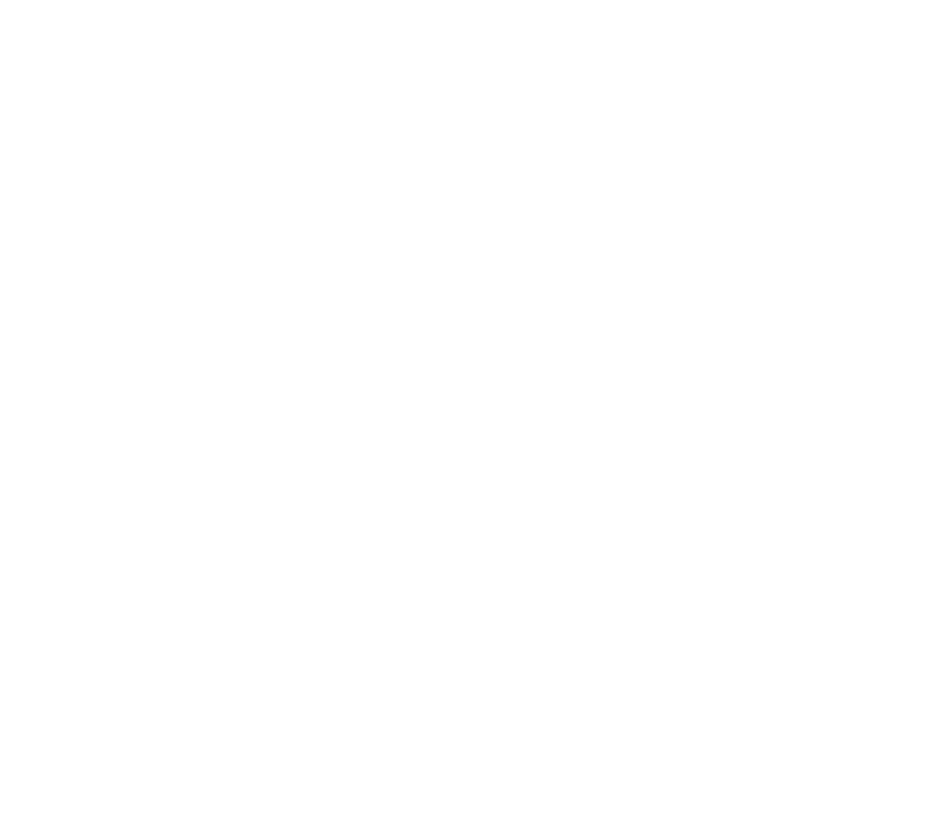
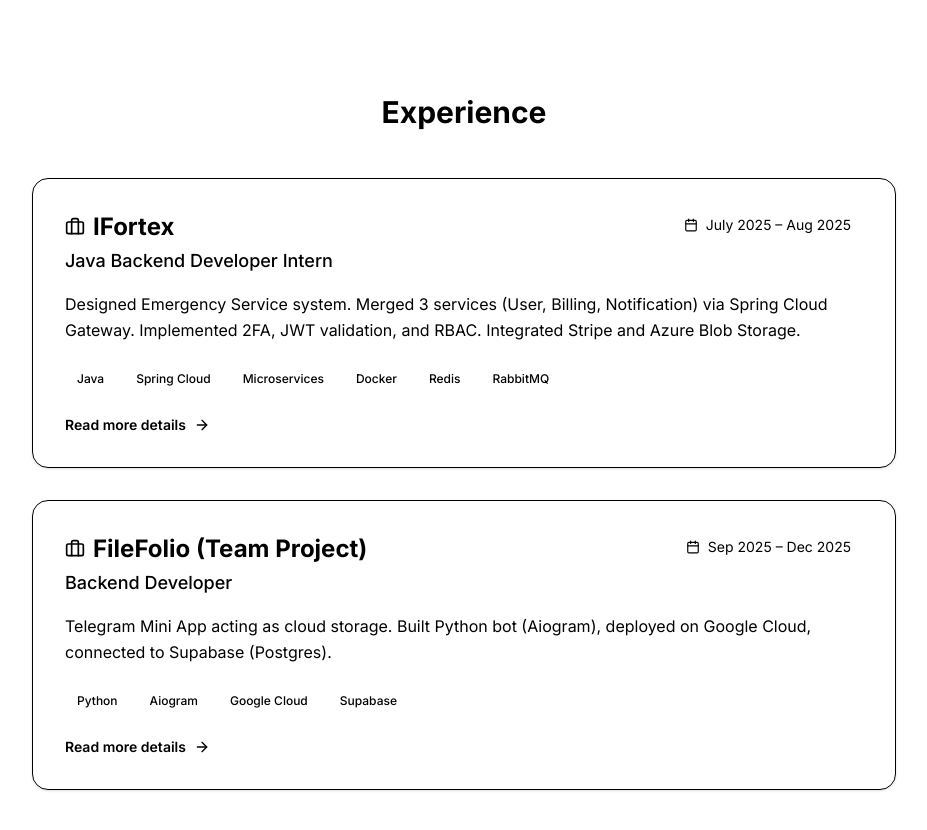
Before and after one commit to UladzislauShuman/cv-site, a Next.js app: page / in a window 1280 px wide. Shown: the part 1450-2280 px from the top of the page, without its empty margins (176-1103 px from the left). Before the commit the page ends 1528 px from the top, so only its background shows below. Built offline with nearby package versions, Linux system fonts and the light colour scheme.

Commit message:
added experience component

```diff
--- a/app/page.tsx
+++ b/app/page.tsx
@@ -7,6 +7,7 @@
 import { useLanguage } from "@/context/LanguageContext";
 import avatarImage from "@/assets/my-photo.jpg";
 import { motion } from "framer-motion";
+import {Experience} from "@/components/Experience";
 
 export default function Home() {
     const { t } = useLanguage();
@@ -38,6 +39,7 @@
                 </motion.div>
             </section>
             <TechStack />
+            <Experience/>
         </main>
     );
 }
--- /dev/null
+++ b/components/Experience.tsx
@@ -0,0 +1,71 @@
+"use client";
+
+import { useLanguage } from "@/context/LanguageContext";
+import { motion } from "framer-motion";
+import { Calendar, Briefcase, ArrowRight } from "lucide-react";
+import Link from "next/link";
+
+export function Experience() {
+    const { t } = useLanguage();
+    // eslint-disable-next-line @typescript-eslint/no-explicit-any
+    const experience = t("experience") as Array<any>;
+
+    return (
+        <section className="w-full max-w-4xl mx-auto mt-24 px-4 mb-24">
+            <h2 className="text-3xl font-bold text-center mb-12">
+                {t("sectionTitles.experience")}
+            </h2>
+
+            <div className="space-y-8">
+                {experience.map((job, index) => (
+                    <motion.div
+                        key={job.id}
+                        initial={{ opacity: 0, x: -20 }}
+                        whileInView={{ opacity: 1, x: 0 }}
+                        transition={{ delay: index * 0.2 }}
+                        viewport={{ once: true }}
+                        className="group relative bg-white dark:bg-zinc-900 rounded-2xl p-6 md:p-8 border border-gray-200 dark:border-zinc-800 shadow-sm hover:shadow-md transition-shadow"
+                    >
+                        <div className="flex flex-col md:flex-row md:items-start md:justify-between gap-4 mb-4">
+                            <div>
+                                <h3 className="text-xl md:text-2xl font-bold text-gray-900 dark:text-white flex items-center gap-2">
+                                    <Briefcase size={20} className="text-blue-600" />
+                                    {job.company}
+                                </h3>
+                                <p className="text-lg text-blue-600 dark:text-blue-400 font-medium mt-1">
+                                    {job.role}
+                                </p>
+                            </div>
+
+                            <div className="flex items-center gap-2 text-sm text-gray-500 dark:text-gray-400 bg-gray-100 dark:bg-zinc-800 px-3 py-1 rounded-full w-fit">
+                                <Calendar size={14} />
+                                {job.date}
+                            </div>
+                        </div>
+
+                        <p className="text-gray-600 dark:text-gray-300 mb-6 leading-relaxed">
+                            {job.description}
+                        </p>
+
+                        <div className="flex flex-wrap gap-2 mb-6">
+                            {/* eslint-disable-next-line @typescript-eslint/no-explicit-any */}
+                            {job.tags.map((tag: string) => (
+                                <span
+                                    key={tag}
+                                    className="px-3 py-1 text-xs font-medium bg-blue-50 dark:bg-blue-900/30 text-blue-700 dark:text-blue-300 rounded-md"
+                                >
+                                  {tag}
+                                </span>
+                            ))}
+                        </div>
+
+                        <button className="flex items-center gap-2 text-sm font-semibold text-gray-900 dark:text-white hover:text-blue-600 dark:hover:text-blue-400 transition-colors">
+                            Read more details <ArrowRight size={16} />
+                        </button>
+
+                    </motion.div>
+                ))}
+            </div>
+        </section>
+    );
+}
--- a/data/resume.ts
+++ b/data/resume.ts
@@ -51,16 +51,20 @@
         ],
         experience: [
             {
+                id: "ifortex",
                 company: "IFortex",
                 role: "Java Backend Developer Intern",
                 date: "July 2025 – Aug 2025",
                 description: "Designed Emergency Service system. Merged 3 services (User, Billing, Notification) via Spring Cloud Gateway. Implemented 2FA, JWT validation, and RBAC. Integrated Stripe and Azure Blob Storage.",
+                tags: ["Java", "Spring Cloud", "Microservices", "Docker", "Redis", "RabbitMQ"]
             },
             {
+                id: "filefolio",
                 company: "FileFolio (Team Project)",
                 role: "Backend Developer",
                 date: "Sep 2025 – Dec 2025",
-                description: "Developed a Telegram Mini App acting as cloud storage. Built Telegram bot (Aiogram), deployed on Google Cloud, connected to Supabase (Postgres).",
+                description: "Telegram Mini App acting as cloud storage. Built Python bot (Aiogram), deployed on Google Cloud, connected to Supabase (Postgres).",
+                tags: ["Python", "Aiogram", "Google Cloud", "Supabase"]
             }
         ],
     },
@@ -112,16 +116,20 @@
         ],
         experience: [
             {
+                id: "ifortex",
                 company: "IFortex",
                 role: "Стажер Java Backend Developer",
                 date: "Июль 2025 – Август 2025",
                 description: "Проект Emergency Service. Спроектировал 3 сервиса через Spring Cloud Gateway. Реализовал 2FA, JWT, RBAC. Интегрировал Stripe и Azure Blob Storage.",
+                tags: ["Java", "Spring Cloud", "Microservices", "Docker", "Redis", "RabbitMQ"]
             },
             {
+                id: "filefolio",
                 company: "FileFolio (Командный проект)",
                 role: "Backend Developer",
                 date: "Сент 2025 – Дек 2025",
-                description: "Telegram Mini App (облачное хранилище). Разработал бота на Python + Aiogram. Деплой на Google Cloud, база данных Supabase.",
+                description: "Telegram Mini App (облачное хранилище). Разработал бота на Python(Aiogram). Помогал в деплое на Google Cloud и подключении к бд Supabase.",
+                tags: ["Python", "Aiogram", "Google Cloud", "Supabase"]
             }
         ],
     }
```
